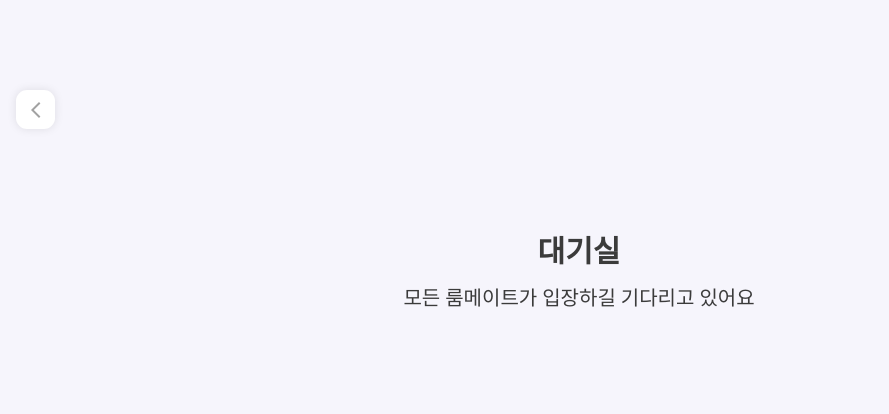
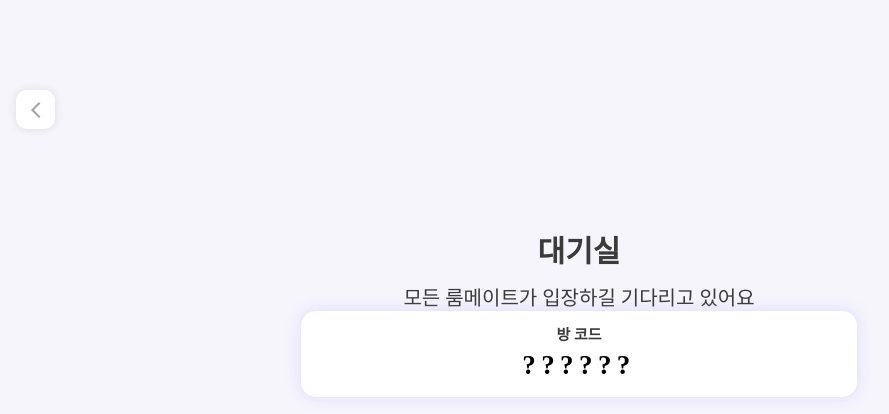
Before and after one commit to LikeLionHGU/Yesod_Kimchijjim_Front, a React (Create React App) app: page /room/member/wait in a window 1280 px wide. Shown: the top 414 px of the page, without its empty margins (61-950 px from the left). Built offline with nearby package versions, Linux system fonts and the light colour scheme.

Commit message:
edit: RoomMemberWaitPage에서 코드 불러오기 띄우기

```diff
--- a/src/pages/RoomJoinPage/RoomJoinPage.js
+++ b/src/pages/RoomJoinPage/RoomJoinPage.js
@@ -1,6 +1,6 @@
 import react, { useState } from "react";
 import styled from "styled-components";
-import { useNavigate } from "react-router-dom";
+import { useNavigate, useLocation } from "react-router-dom";
 import { Colors } from "../../styles/colors";
 import InfoIconImg from "../../assets/info.svg";
 import TitleSection from "../../components/common/TitleSection";
@@ -9,6 +9,8 @@ import TitleIcon from "../../assets/Ellipse 5.svg";
 
 const RoomJoinPage = () => {
     const navigate = useNavigate();
+    const location = useLocation();
+    const code = location.state?.code;
 
     const [userName, setUserName] = useState("");
     const [isUserNameError, setIsUserNameError] = useState(false);
@@ -38,7 +40,9 @@ const RoomJoinPage = () => {
     const handleWait = () => {
         if(!isActive) return;
 
-        navigate("/room/member/wait");
+        navigate("/room/member/wait", {
+            state: {code:code}
+        });
     };
 
     return(
@@ -95,7 +99,7 @@ const PageContainer = styled.div`
 const Card = styled.div`
     border-radius: 15px;
     background: ${Colors.white};
-    box-shadow: 0 0 15px 0 rgba(163, 163, 253, 0.30);
+    box-shadow: 0 0 15px 0 ${Colors.boxShadowPurple};
     width: 556px;
     height: 192px;
     box-sizing: border-box;
--- a/src/pages/RoomStartPage/RoomStartPage.js
+++ b/src/pages/RoomStartPage/RoomStartPage.js
@@ -33,7 +33,9 @@ const RoomStartPage = () => {
     const handleRoomJoin = () => {
         if(roomCode === "123456"){
             console.log("성공");
-            navigate("/room/join");
+            navigate("/room/join", {
+                state: {code: roomCode}
+            });
         } else{
             console.log("실패");
             setIsError(true);
--- a/src/pages/RoomWaitPage/RoomMemberWaitPage.js
+++ b/src/pages/RoomWaitPage/RoomMemberWaitPage.js
@@ -1,12 +1,15 @@
 import react, { useState } from "react";
 import styled from "styled-components";
-import { useNavigate } from "react-router-dom";
+import { useNavigate, useLocation} from "react-router-dom";
 import { Colors } from "../../styles/colors";
 import InfoIconImg from "../../assets/info.svg";
 import GoBackPage from "../../components/common/BackButton";
 
 const RoomMemberWaitPage = () => {
     const navigate = useNavigate();
+    const location = useLocation();
+
+    const roomCode = location.state?.code || "??????";
 
     return (
         <PageContainer>
@@ -15,7 +18,12 @@ const RoomMemberWaitPage = () => {
                 <Title>대기실</Title>
                 <SubTitle>모든 룸메이트가 입장하길 기다리고 있어요</SubTitle>
             </TitleGroup>
-
+            <Card>
+                <CodeGroup>
+                    <Label>방 코드</Label>
+                    <Code>{roomCode}</Code>
+                </CodeGroup>
+            </Card>
         </PageContainer>
     );
 };
@@ -62,3 +70,50 @@ const SubTitle = styled.p`
     margin-bottom: 0;
     margin-top: 0;
 `;
+
+const Card = styled.div`
+    border-radius: 15px;
+    background: ${Colors.white};
+    box-shadow: 0 0 15px 0 ${Colors.boxShadowPurple};
+    width: 556px;
+    height: 86px;
+    box-sizing: border-box;
+    padding: 13px 0;
+    gap: 0;
+    display: flex;
+    flex-direction: column;
+    justify-content: center;
+    align-items: center;
+    margin-top: auto;
+    margin-bottom: 186px;
+`;
+
+const CodeGroup = styled.div`
+    display: flex;
+    flex-direction: column;
+    gap: 7px;
+    position: relative;
+    align-items: center;
+`;
+
+const Label = styled.label`
+    margin: 0;
+    display: block;
+    font-weight: 700;
+    line-height: 15px;
+    font-family: ${Colors.font};
+    font-size: 15px;
+    font-style: normal;
+    color: ${Colors.detailBlack};
+`;
+
+const Code = styled.div`
+    color: ${Colors.black};
+    text-align: center;
+    font-family: ${Colors.font};
+    font-size: 27px;
+    font-style: normal;
+    font-weight: 700;
+    line-height: 30px;
+    letter-spacing: 5.4px;
+`;
```
